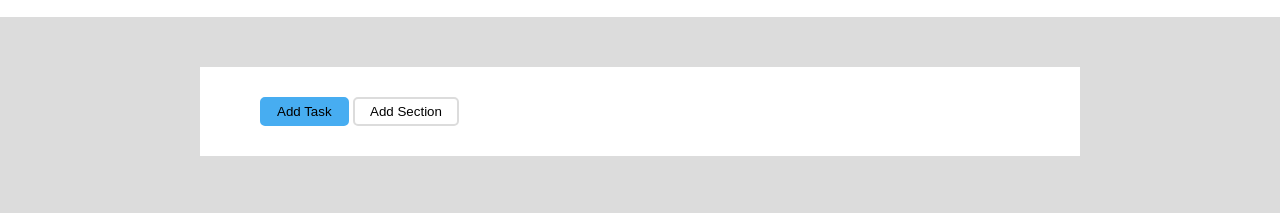
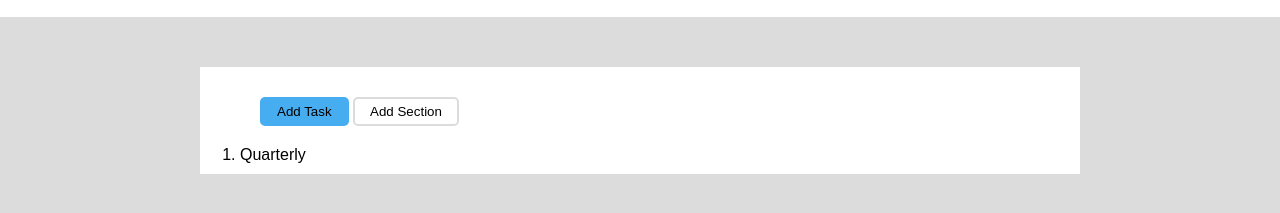
Before and after one commit to carmelocammalleri/html-css-toboolist, a plain HTML site: page index.html in a window 1280 px wide. Shown: the part 73-286 px from the top of the page. Drawn offline with Linux system fonts and the light colour scheme.

Commit message:
Button section complete

```diff
--- a/index.html
+++ b/index.html
@@ -17,19 +17,23 @@
 
   </header>
 
-  <main>
+    <!-- button -->
+  <main class="container">
 
-    <div class="container">
+    <div class="button">
+      <button id="task">Add Task</button>
+        <button id="section">Add Section</button>
+    </div>
+    <!-- /Button -->
 
-      <div id="box">
-        <div class="button">
-          <button id="task">Add Task</button>
-          <button id="section">Add Section</button>
-        </div>
-      </div>
+    <div class="list">
+      <ol>
+        <li>Quarterly</li>
+      </ol>
+
+    </div>
 
 
-    </div>
 
 
 
```
